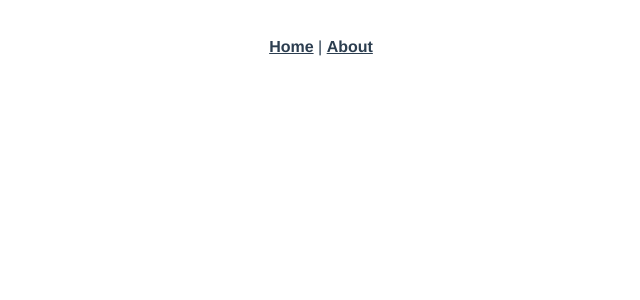
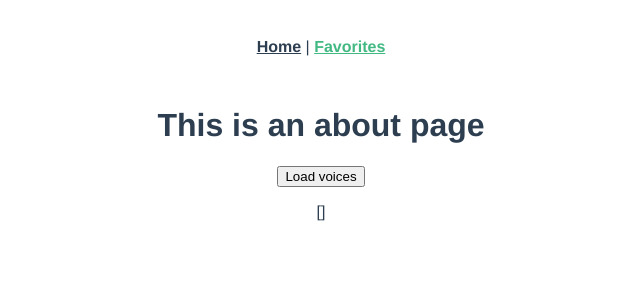
Before and after one commit to shd8/evolmind-voices, a Vue app in the folder evolmind-voices/: page /favorites in a window 1280 px wide. Before the commit this address had no page. Shown: the top 300 px of the page, without its empty margins (319-959 px from the left). Built offline with nearby package versions, Linux system fonts and the light colour scheme.

Commit message:
Prepare app for favorites section
- Add state to store and to typeScript interface
- Change About component and route

```diff
--- a/evolmind-voices/src/App.vue
+++ b/evolmind-voices/src/App.vue
@@ -1,10 +1,31 @@
 <template>
   <div id="nav">
     <router-link to="/">Home</router-link> |
-    <router-link to="/about">About</router-link>
+    <router-link to="/favorites">Favorites</router-link>
   </div>
   <router-view/>
 </template>
+
+<script lang="ts">
+import { defineComponent } from 'vue';
+import { mapState, mapActions } from 'vuex';
+
+export default defineComponent({
+  name: 'About',
+
+  computed: {
+    ...mapState([
+      'voices',
+    ]),
+  },
+
+  methods: {
+    ...mapActions([
+      'fetchVoices',
+    ]),
+  },
+});
+</script>
 
 <style lang="scss">
 #app {
--- a/evolmind-voices/src/router/index.ts
+++ b/evolmind-voices/src/router/index.ts
@@ -8,12 +8,12 @@ const routes: Array<RouteRecordRaw> = [
     component: Home,
   },
   {
-    path: '/about',
-    name: 'About',
+    path: '/favorites',
+    name: 'Favorites',
     // route level code-splitting
     // this generates a separate chunk (about.[hash].js) for this route
     // which is lazy-loaded when the route is visited.
-    component: () => import(/* webpackChunkName: "about" */ '../views/About.vue'),
+    component: () => import(/* webpackChunkName: "about" */ '../views/Favorites.vue'),
   },
 ];
 
--- a/evolmind-voices/src/store/state.ts
+++ b/evolmind-voices/src/store/state.ts
@@ -1,5 +1,6 @@
 const state = {
   voices: [],
+  favorites: [],
 };
 
 export default state;
--- a/evolmind-voices/src/types/interfaces.ts
+++ b/evolmind-voices/src/types/interfaces.ts
@@ -7,6 +7,7 @@ interface Voice {
 
 interface State {
     voices: Array<Voice>
+    favorites: Array<Voice>
 }
 
 export { Voice, State };
--- a/evolmind-voices/src/views/About.vue
+++ b/evolmind-voices/src/views/Favorites.vue
@@ -11,7 +11,7 @@ import { defineComponent } from 'vue';
 import { mapState, mapActions } from 'vuex';
 
 export default defineComponent({
-  name: 'About',
+  name: 'Favorites',
 
   computed: {
     ...mapState([
```
